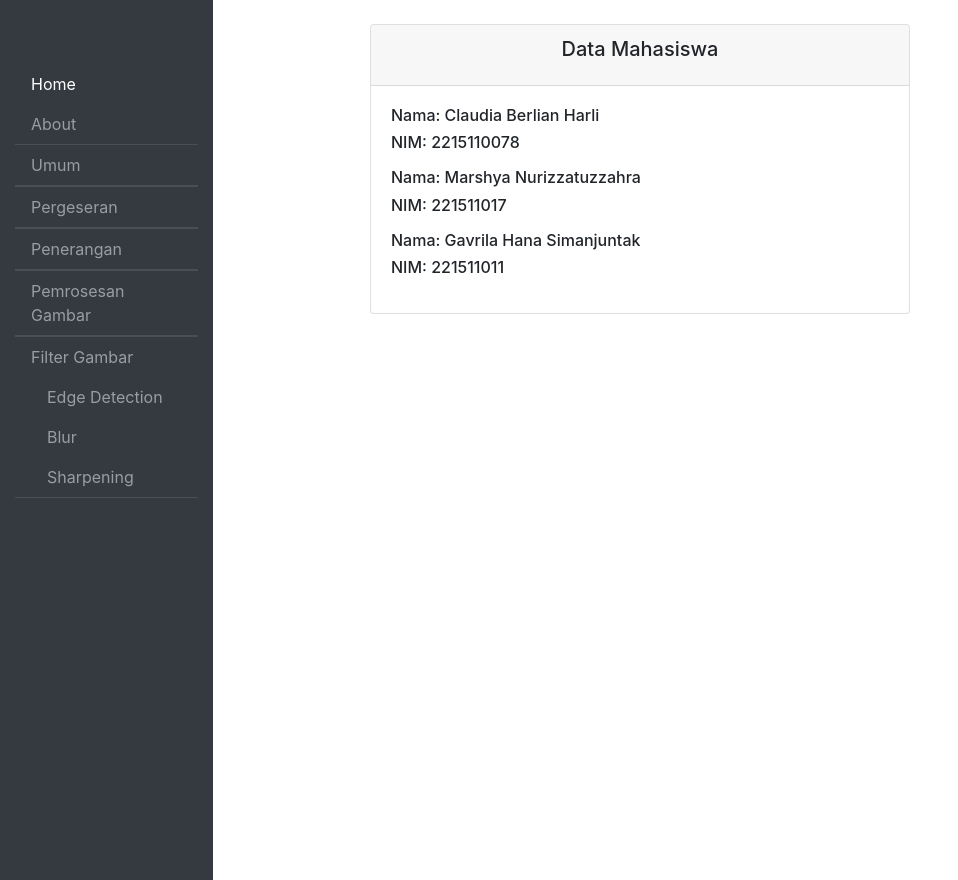
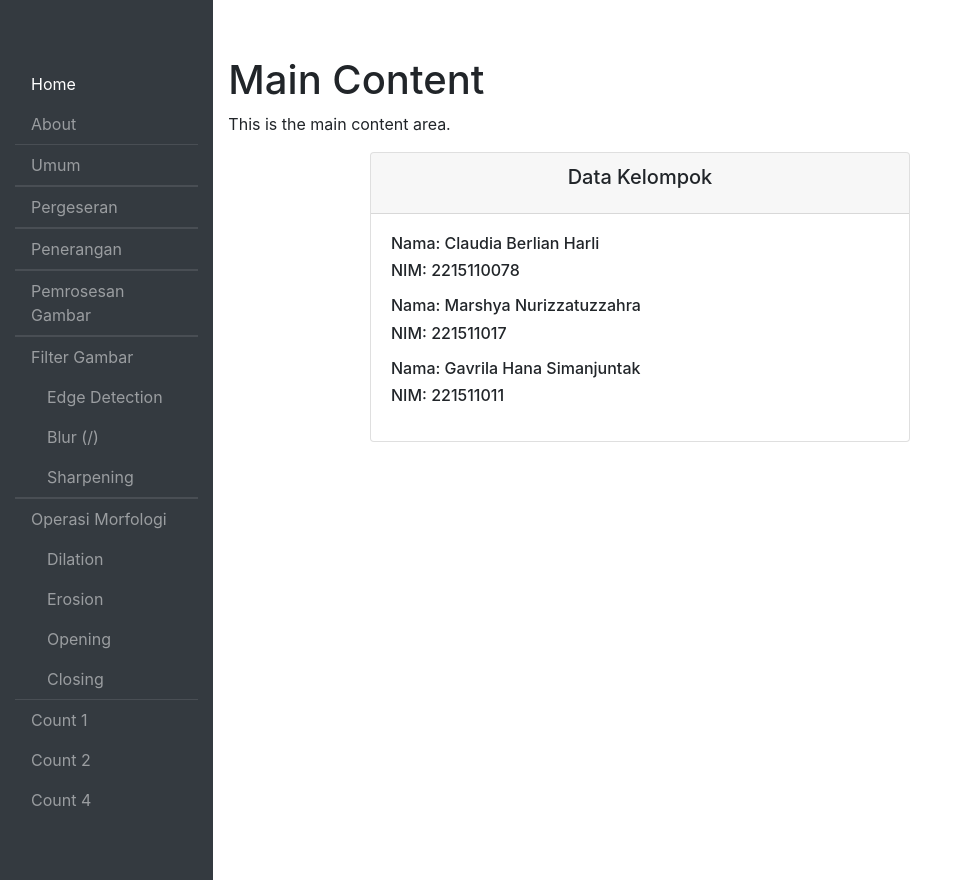
Before and after one commit to gavrilahana/PCD-Praktek, a Flask app: page /about in a window 1280 px wide, after a click on "Filter Gambar". Shown: the whole page, without its empty margins (0-958 px from the left). Run offline with Flask 3, Linux system fonts and the light colour scheme; some libraries are stand-ins or nearby versions.

Commit message:
commit final

```diff
--- a/app.py
+++ b/app.py
@@ -203,6 +203,47 @@ def thresholding():
     image_processing.threshold(lower_thres, upper_thres)
     return render_template("uploaded.html", file_path="img/img_now.jpg")
 
+@app.route("/erosi", methods=["POST"])
+@nocache
+def erosi():
+    image_processing.erosi()
+    return render_template("uploaded.html", file_path="img/img_now.jpg")
+
+@app.route("/dilasi", methods=["POST"])
+@nocache
+def dilasi():
+    image_processing.dilasi()
+    return render_template("uploaded.html", file_path="img/img_now.jpg")
+
+@app.route("/opening", methods=["POST"])
+@nocache
+def opening():
+    image_processing.opening()
+    return render_template("uploaded.html", file_path="img/img_now.jpg")
+
+@app.route("/closing", methods=["POST"])
+@nocache
+def closing():
+    image_processing.closing()
+    return render_template("uploaded.html", file_path="img/img_now.jpg")
+
+@app.route("/count1", methods=["POST"])
+@nocache
+def count1():
+    num_objects=image_processing.count1()
+    return render_template("uploaded.html", num_objects=num_objects, file_path="img/img_now.jpg")
+
+@app.route("/count2", methods=["POST"])
+@nocache
+def count2():
+    num_objects=image_processing.count2()
+    return render_template("uploaded.html", num_objects=num_objects, file_path="img/img_now.jpg")
+
+@app.route("/count3", methods=["POST"])
+@nocache
+def count3():
+    num_objects=image_processing.count3()
+    return render_template("uploaded.html", num_objects=num_objects, file_path="img/img_now.jpg")
 
 if __name__ == '__main__':
     app.run(debug=True, host="0.0.0.0")
--- a/templates/about.html
+++ b/templates/about.html
@@ -20,7 +20,7 @@
         <div class="col-md-6">
             <div class="card">
                 <div class="card-header">
-                    <h5 class="card-title text-center">Data Mahasiswa</h5>
+                    <h5 class="card-title text-center">Data Kelompok</h5>
                 </div>
                 <div class="card-body">
                     <div class="mb-3" id="nama1">
--- a/templates/includes/_navbar.html
+++ b/templates/includes/_navbar.html
@@ -13,7 +13,7 @@
             top: 0;
             left: 0;
             z-index: 100;
-            background-color: #9370db; /* Ungu pastel */
+            background-color: #343a40;
             padding-top: 56px; /* Tinggi navbar */
         }
 
@@ -159,6 +159,8 @@
                             </div>
                             <hr class="m-0"> <!-- Garis di bawah -->
                         </li>
+
+
                         <li class="nav-item">
                             <hr class="m-0"> <!-- Garis di atas -->
                             <a class="nav-link" href="#" data-toggle="collapse" data-target="#submenu-filter" aria-expanded="false" aria-controls="submenu-filter" onclick="toggleSubMenu('submenu-filter')">Filter Gambar</a>
@@ -169,7 +171,7 @@
                                         <form id="edge-multiplication-form" action="{{ url_for('edge_detection') }}" method="POST" enctype="multipart/form-data" style="display: none;"></form>
                                     </li>
                                     <li class="nav-item">
-                                        <a class="nav-link" href="{{ url_for('blur') }}" onclick="event.preventDefault(); document.getElementById('blur-division-form').submit();">Blur</a>
+                                        <a class="nav-link" href="{{ url_for('blur') }}" onclick="event.preventDefault(); document.getElementById('blur-division-form').submit();">Blur (/)</a>
                                         <form id="blur-division-form" action="{{ url_for('blur') }}" method="POST" enctype="multipart/form-data" style="display: none;"></form>
                                     </li>
                                     <li class="nav-item">
@@ -182,10 +184,52 @@
                         </li>
 
 
-
+                        <li class="nav-item">
+                            <hr class="m-0"> <!-- Garis di atas -->
+                            <a class="nav-link" href="#" data-toggle="collapse" data-target="#submenu-filter" aria-expanded="false" aria-controls="submenu-filter" onclick="toggleSubMenu('submenu-filter')">Operasi Morfologi</a>
+                            <div id="submenu-filter" class="collapse">
+                                <ul class="nav flex-column pl-3"> <!-- Submenu -->
+                                    <li class="nav-item">
+                                        <a class="nav-link" href="{{ url_for('dilasi') }}" onclick="event.preventDefault(); document.getElementById('dilasi-form').submit();">Dilation</a>
+                                        <form id="dilasi-form" action="{{ url_for('dilasi') }}" method="POST" enctype="multipart/form-data" style="display: none;"></form>
+                                    </li>
+                                    <li class="nav-item">
+                                        <a class="nav-link" href="{{ url_for('erosi') }}" onclick="event.preventDefault(); document.getElementById('erosi-form').submit();">Erosion</a>
+                                        <form id="erosi-form" action="{{ url_for('erosi') }}" method="POST" enctype="multipart/form-data" style="display: none;"></form>
+                                    </li>
+                                    <li class="nav-item">
+                                        <a class="nav-link" href="{{ url_for('opening') }}" onclick="event.preventDefault(); document.getElementById('opening-form').submit();">Opening</a>
+                                        <form id="opening-form" action="{{ url_for('opening') }}" method="POST" enctype="multipart/form-data" style="display: none;"></form>
+                                    </li>
+                                    <li class="nav-item">
+                                        <a class="nav-link" href="{{ url_for('closing') }}" onclick="event.preventDefault(); document.getElementById('closing-form').submit();">Closing</a>
+                                        <form id="closing-form" action="{{ url_for('closing') }}" method="POST" enctype="multipart/form-data" style="display: none;"></form>
+                                    </li>
+                                </ul>
+                            </div>
+                            <hr class="m-0"> <!-- Garis di bawah -->
+                        </li>
+                        <li class="nav-item">
+                            <a class="nav-link" href="{{ url_for('count1') }}" onclick="event.preventDefault(); document.getElementById('count1-form').submit();">Count 1</a>
+                            <form id="count1-form" action="{{ url_for('count1') }}" method="POST" enctype="multipart/form-data" style="display: none;"></form>
+                        </li>
+                        <li class="nav-item">
+                            <a class="nav-link" href="{{ url_for('count2') }}" onclick="event.preventDefault(); document.getElementById('count2-form').submit();">Count 2</a>
+                            <form id="count2-form" action="{{ url_for('count2') }}" method="POST" enctype="multipart/form-data" style="display: none;"></form>
+                        </li>
+                        <li class="nav-item">
+                            <a class="nav-link" href="{{ url_for('count3') }}" onclick="event.preventDefault(); document.getElementById('count3-form').submit();">Count 4</a>
+                            <form id="count3-form" action="{{ url_for('count3') }}" method="POST" enctype="multipart/form-data" style="display: none;"></form>
+                        </li>
                     </ul>
                 </div>
             </nav>
+
+            <main role="main" class="col-md-9 ml-sm-auto col-lg-10 main-content">
+                <!-- Your content here -->
+                <h1>Main Content</h1>
+                <p>This is the main content area.</p>
+            </main>
         </div>
     </div>
 
@@ -206,4 +250,4 @@
         }
     </script>
 </body>
-</html>
+</html
```
Also changed, not shown: image_processing.py (+68 -0 lines), templates/uploaded.html (+9 -0 lines), static/img/img_normal.jpg (added), static/img/img_now.jpg (added).
